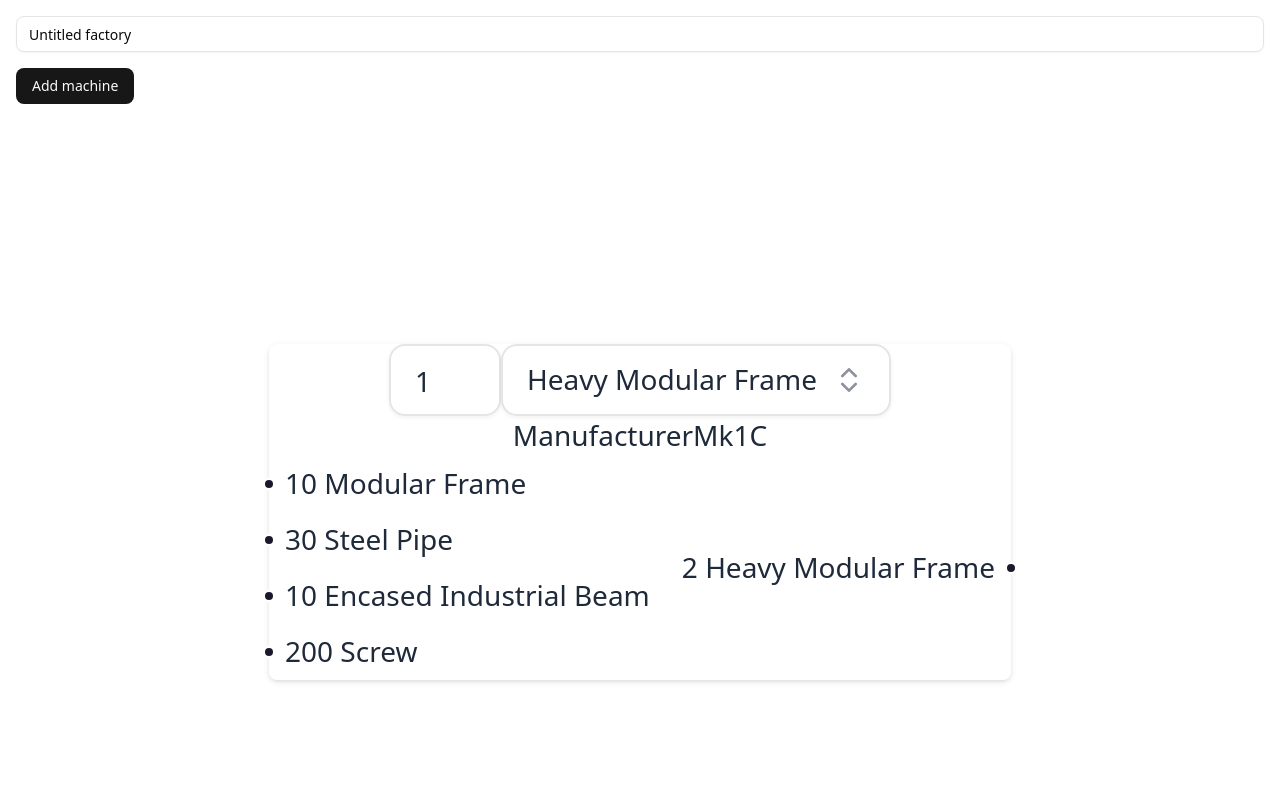
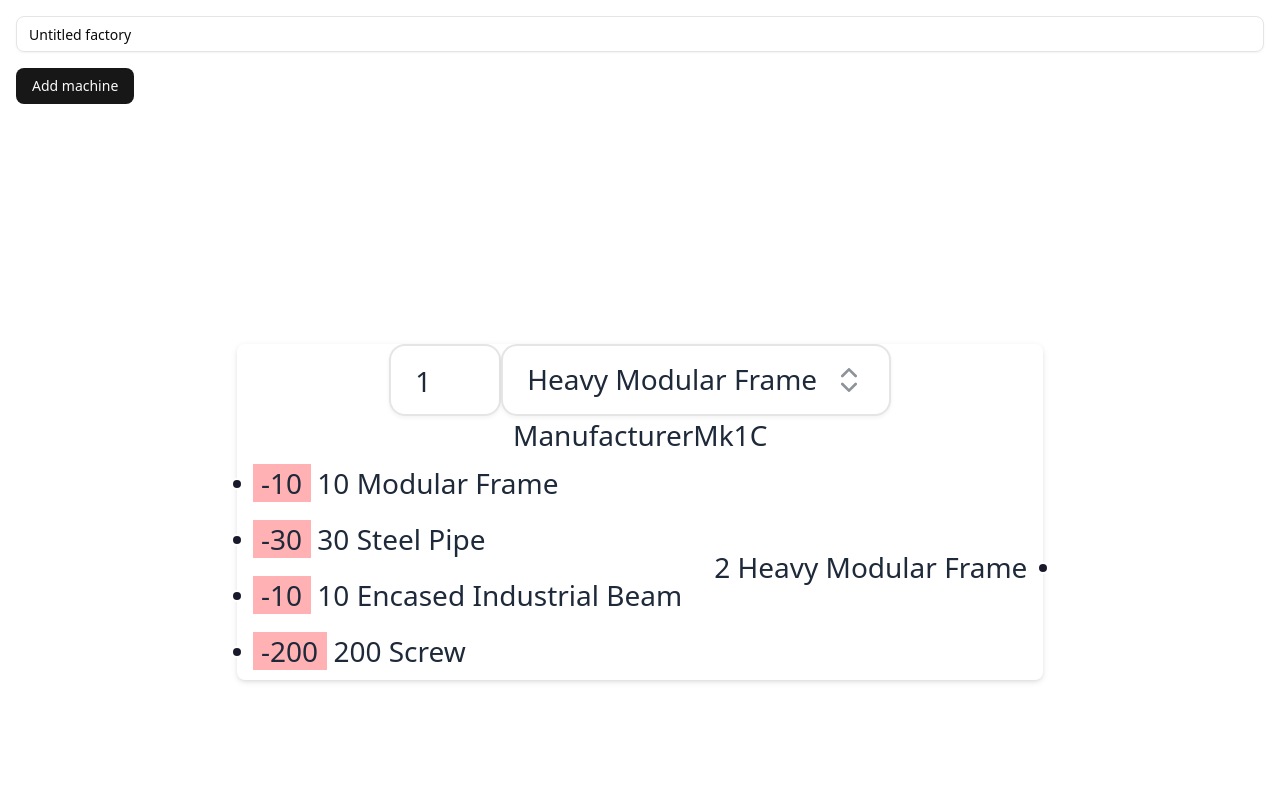
Before and after one commit to greensebastian/games-satisfactory-visualizer, a Next.js app in the folder src/: page /factories/1 in a window 1280 px wide. Both pictures are taken after a click on the button "Add machine". Shown: the top 800 px of the page. Built offline with nearby package versions, Linux system fonts and the light colour scheme.

Commit message:
feat: show counts at connections

```diff
--- a/src/app/factories/[factoryId]/factoryView.tsx
+++ b/src/app/factories/[factoryId]/factoryView.tsx
@@ -1,6 +1,6 @@
 'use client'
 
-import { Building, displayName, Factory, handleId, recipes, useFactoryStore } from "../factory"
+import { availableCount, Building, displayName, Factory, handleId, recipes, useFactoryStore } from "../factory"
 import { Node, ReactFlow, Position, Handle, NodeProps, useUpdateNodeInternals } from "@xyflow/react";
 import '@xyflow/react/dist/style.css';
 import { Button } from "@/components/ui/button";
@@ -41,7 +41,7 @@ export function FactoryView() {
         />
         </div>
       </div>
-      <pre>{JSON.stringify(factory, null, 2)}</pre>
+      <pre suppressHydrationWarning>{JSON.stringify(factory, null, 2)}</pre>
     </div>
   )
 }
@@ -50,6 +50,7 @@ function BuildingNode({ id, data } : NodeProps<Node<Building>>){
   const store = useFactoryStore()
   const setRecipe = useStore(store, s => s.setRecipe)
   const setBuilding = useStore(store, s => s.setBuilding)
+  const factory = useStore(store)
 
   return (
     <div className="bg-white text-gray-800 text-sm rounded shadow flex flex-col items-stretch">
@@ -57,12 +58,19 @@ function BuildingNode({ id, data } : NodeProps<Node<Building>>){
       <span className="text-center">{data.recipe.producedIn}</span>
       <div className="flex items-stretch justify-between text-nowrap">
         <div className="flex flex-col flex-1 justify-around gap-2 py-1">
-          {data.recipe.requires.map(input => (
-            <div key={`input-${input.item}`} className="relative px-2">
-              <Handle type="target" position={Position.Left} isConnectable={true} id={handleId(id, true, input.item)}/>
-              {data.count * input.rate} {displayName(input.item)}
-            </div>
-          ))}
+          {data.recipe.requires.map(input => {
+            const handle = handleId(id, true, input.item)
+            const available = availableCount(factory, handle)
+            const required = data.count * input.rate
+            const diff = available - required
+            const diffClass = diff < 0 ? "bg-red-400/50" : diff < required * 0.1 ? "bg-green-400/50" : "bg-yellow-400/50"
+            return (
+              <div key={`input-${input.item}`} className="relative px-2">
+                <Handle type="target" position={Position.Left} isConnectable={true} id={handle}/>
+                <span className={"px-1 py-[0.5] " + diffClass}>{diff >= 0 ? `+${diff}` : diff}</span> {required} {displayName(input.item)}
+              </div>
+            )
+          })}
         </div>
 
         <div className="flex flex-col flex-1 justify-around text-right">
--- a/src/app/factories/factory.ts
+++ b/src/app/factories/factory.ts
@@ -25,6 +25,58 @@ export type Factory = FactoryProps & {
   applyEdgeChanges(changes: EdgeChange[]): void
   onConnect(params: Edge | Connection): void
   onConnectEnd(event: MouseEvent | TouchEvent, connectionState: FinalConnectionState): Factory["buildings"][number] | undefined
+}
+
+function producedBy(factory: Factory, buildingId: string, itemId: string){
+  const building = factory.buildings.find(b => b.id === buildingId)
+  if (!building) return 0
+
+  return building.data.count * (building.data.recipe.produces.find(ir => ir.item === itemId)?.rate ?? 0)
+}
+
+function requiredBy(factory: Factory, buildingId: string, itemId: string){
+  const building = factory.buildings.find(b => b.id === buildingId)
+  if (!building) return 0
+
+  return building.data.count * (building.data.recipe.requires.find(ir => ir.item === itemId)?.rate ?? 0)
+}
+
+export function availableCount(factory: Factory, handleId: string){
+  const handle = reverseHandleId(handleId)
+  const itemId = handle.itemId
+
+  const connectionsWithItem = factory.connections.flatMap(c => {
+    if (!c.sourceHandle || !c.targetHandle) return []
+    const source = reverseHandleId(c.sourceHandle)
+    const target = reverseHandleId(c.targetHandle)
+    if (source.itemId !== itemId || target.itemId !== itemId) return []
+    const sourceBuilding = factory.buildings.find(b => b.id === source.buildingId)
+    const targetBuilding = factory.buildings.find(b => b.id === target.buildingId)
+    if (!sourceBuilding || !targetBuilding) return []
+    return {source, target, sourceBuilding, targetBuilding}
+  })
+
+  const consumed = new Map<string, number>()
+  for(const building of factory.buildings){
+    let available = producedBy(factory, building.id, itemId)
+    if (available <= 0) continue
+    let lastSeen: string | undefined
+    for(const connection of connectionsWithItem){
+      if (connection.sourceBuilding.id !== building.id) continue
+      lastSeen = connection.targetBuilding.id
+      const required = requiredBy(factory, connection.targetBuilding.id, itemId)
+      const used = consumed.get(connection.targetBuilding.id) ?? 0
+      const diff = required - used
+      if (diff > 0){
+        const added = Math.min(Math.max(diff, 0), available)
+        consumed.set(connection.targetBuilding.id, used + added)
+        available -= added
+      }
+    }
+    if (lastSeen) consumed.set(lastSeen, (consumed.get(lastSeen) ?? 0) + available)
+  }
+
+  return consumed.get(handle.buildingId) ?? 0
 }
 
 export type Building = {
@@ -263,7 +315,7 @@ export const createFactoryStore = (initProps?: Partial<FactoryProps>) => {
 
           return targetNode
         }
-      },
+      }
     }), {
       name: `${storagePrefix}${initProps?.id ?? DEFAULT_PROPS.id}`
     })
```
